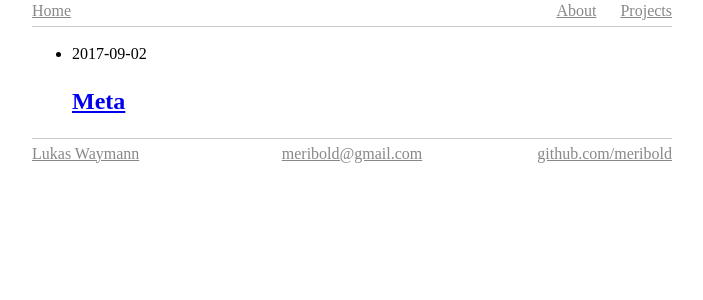
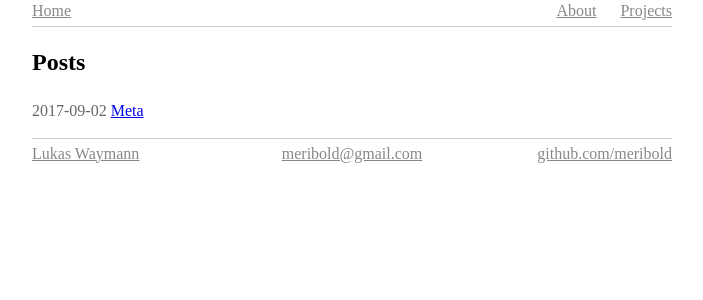
Before and after one commit to meribold/meribold.org, a Jekyll site: the page built from index.md, in a window 1280 px wide. Shown: the top 300 px of the page, without its empty margins (288-991 px from the left). Built offline with Jekyll 4.4.1, drawn with Linux system fonts in a browser that asks for light colours.

Commit message:
Style the list of posts

```diff
--- a/_layouts/home.html
+++ b/_layouts/home.html
@@ -4,11 +4,13 @@ layout: default
 
 <div>
   {{ content }}
-  <ul>
+
+  <h2>Posts</h2>
+  <ul class="post-list">
     {% for post in site.posts %}
       <li>
-        <span>{{ post.date | date: site.date_format }}</span>
-        <h2><a href="{{ post.url | relative_url }}">{{ post.title | escape }}</a></h2>
+        <span class="post-meta">{{ post.date | date: site.date_format }}</span>
+        <a href="{{ post.url | relative_url }}">{{ post.title | escape }}</a>
       </li>
     {% endfor %}
   </ul>
--- a/assets/main.css
+++ b/assets/main.css
@@ -38,4 +38,14 @@ pre > code {
   padding-left: 0;
 }
 
+.post-list {
+  list-style: none;
+  margin-left: 0;
+  padding-left: 0;
+}
+
+.post-meta {
+  color: #666;
+}
+
 /* vim: set tw=90 sts=-1 sw=2 et: */
```
